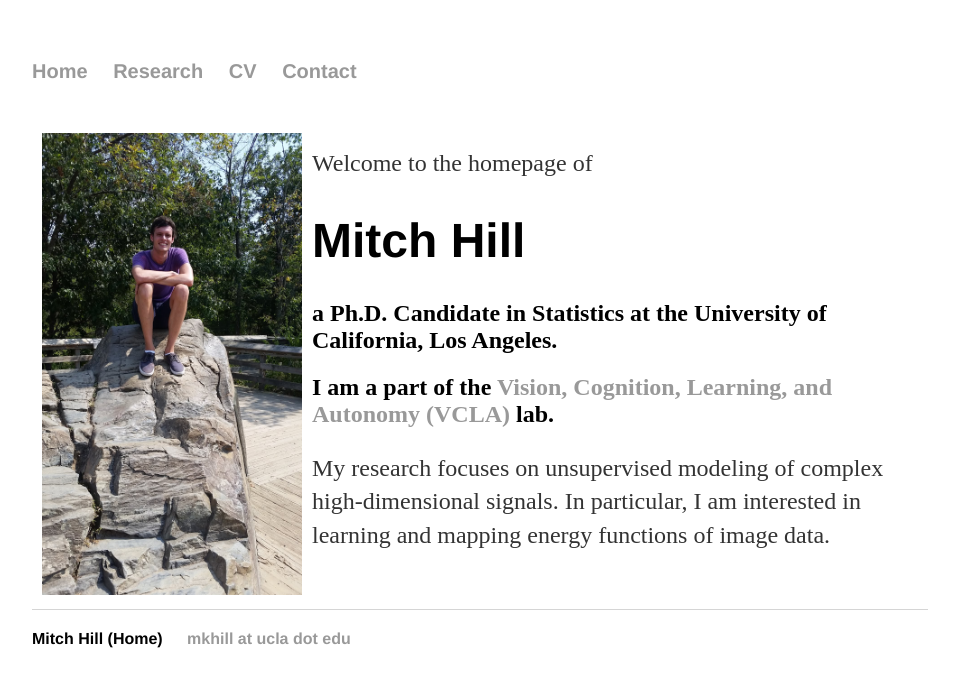
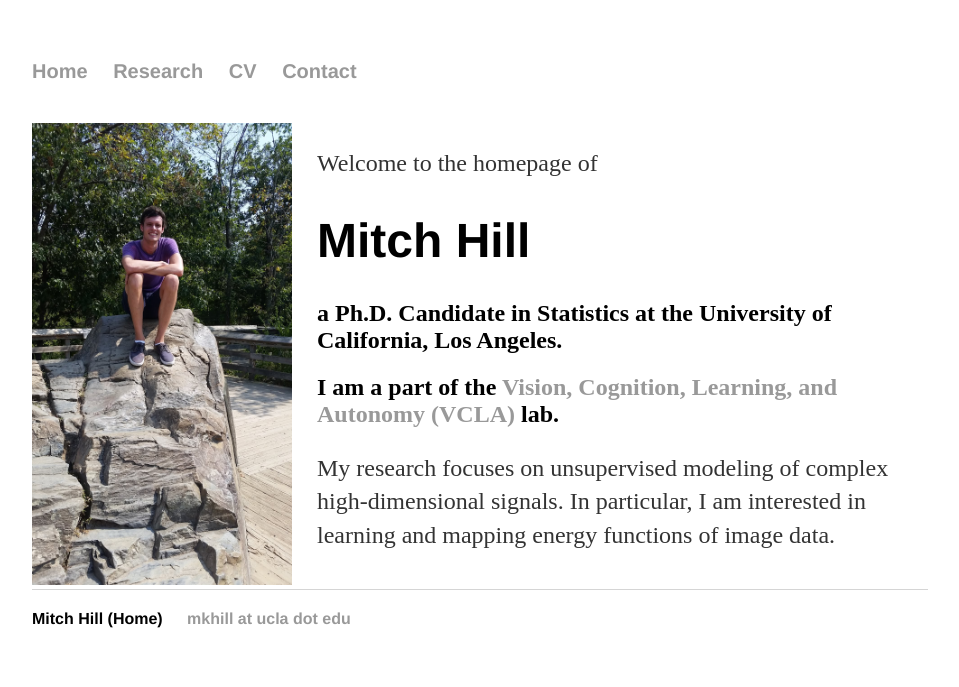
Before and after one commit to point0bar1/point0bar1.github.io, a Jekyll site: the page built from index.html, in a window 1280 px wide. Shown: the top 687 px of the page, without its empty margins (160-1119 px from the left). Built offline with Jekyll 4.4.1, drawn with Linux system fonts in a browser that asks for light colours.

Commit message:
Update index.html

```diff
--- a/index.html
+++ b/index.html
@@ -4,7 +4,7 @@
 ---
 <div style="overflow:auto">
 
-<div style="float:left; margin: 10px 10px"> <img src="mitch_web.jpg" width=260> </div>
+<div style="float:left; margin-right: 25px"> <img src="mitch_web.jpg" width=260> </div>
 <p>Welcome to the homepage of</p>
 <h1> Mitch Hill </h1>
 <h2> a Ph.D. Candidate in Statistics at the University of California, Los Angeles. </h2>
```
